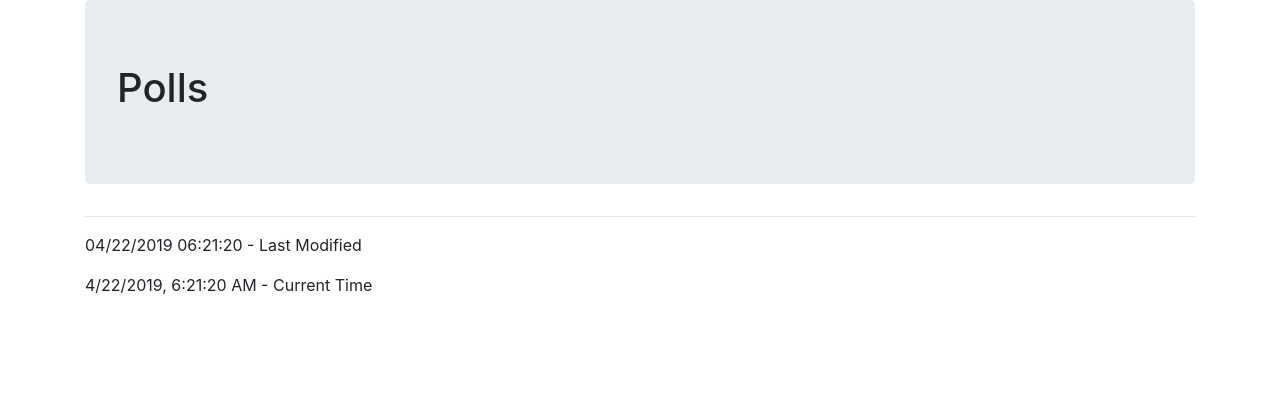
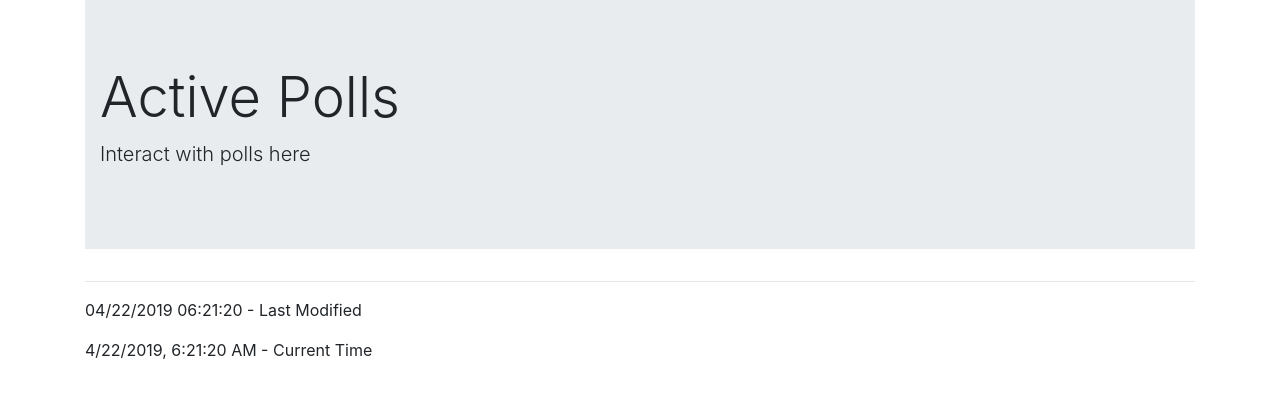
Before and after one commit to ThomasJamesCrawford/cits3403-recipe-ranker, a Flask app: page /polls in a window 1280 px wide. Shown: the part 56-454 px from the top of the page. Run offline with Flask 2, Linux system fonts and the light colour scheme; some libraries are stand-ins or nearby versions.

Commit message:
titles work

```diff
--- a/app/routes.py
+++ b/app/routes.py
@@ -10,14 +10,14 @@ def index():
 @app.route('/account')
 def account():
     """Renders the account page."""
-    return render_template('account.html')
+    return render_template('account.html', title='Account')
 
 @app.route('/polls')
 def polls():
     """Renders the polls page."""
-    return render_template('polls.html')
+    return render_template('polls.html', title='Polls')
 
 @app.route('/register')
 def register():
     """Renders the register page."""
-    return render_template('register.html')
+    return render_template('register.html', title='Register')
--- a/app/templates/base.html
+++ b/app/templates/base.html
@@ -16,7 +16,7 @@
     {% endif %}
 </head>
 <body>
-    <nav class="navbar navbar-expand-sm navbar-dark bg-dark ">
+    <nav class="navbar navbar-expand-sm navbar-dark bg-dark">
         <a class="navbar-brand" href="/">Social Recipe Ranker</a>
         <ul class="navbar-nav">
             <li class="nav-item"><a class="nav-link" href="{{ url_for('index') }}">Home</a></li>
--- a/app/templates/polls.html
+++ b/app/templates/polls.html
@@ -2,8 +2,11 @@
 
 {% block content %}
 
-<div class="jumbotron">
-    <h1>Polls</h1>
+<div class="jumbotron jumbotron-fluid">
+    <div class="container">
+        <h1 class="display-4">Active Polls</h1>
+        <p class="lead">Interact with polls here</p>
+    </div>
 </div>
 
 {% endblock %}
```
